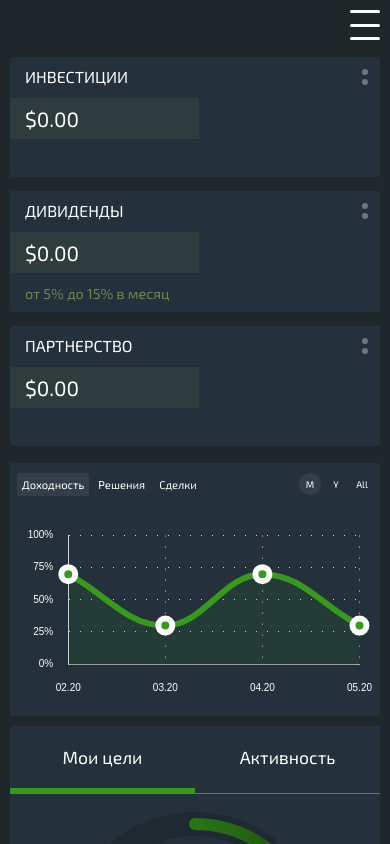
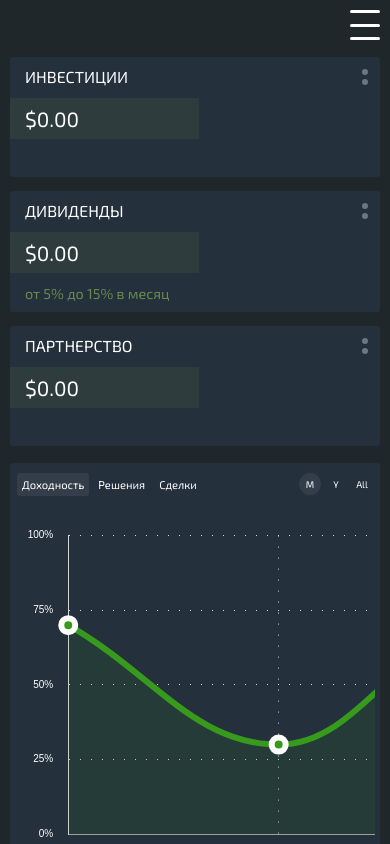
Before and after one commit to Gogabok/Invest-Project, a Vue app in the folder user-panel/: page / in a window 390 px wide. Shown: the top 844 px of the page. Built offline with nearby package versions, Linux system fonts and the light colour scheme.

Commit message:
adding modal module + some fixes

```diff
--- a/user-panel/public/style.css
+++ b/user-panel/public/style.css
@@ -234,8 +234,9 @@ select {
  html {
   /* position:relative;
   min-height: 100%; */
-  /* overflow-y: scroll; */
+  overflow-y: scroll;
   min-height: 100vh;
+  background: #20272B;
 }
 body {
   height:100%;
--- a/user-panel/src/App.vue
+++ b/user-panel/src/App.vue
@@ -3,7 +3,7 @@
     <!-- <div class="main-app-container"> -->
       <router-view/>
     <!-- </div> -->
-    <div class="modal-folder" v-show="this.$store.state.modalStore.modals.length > 0">
+    <div class="modal-folder" v-if="this.$store.state.modalStore.modals.length > 0">
       <modal></modal>
     </div>
   </div>
--- a/user-panel/src/components/dashboard/dashboard-graph.vue
+++ b/user-panel/src/components/dashboard/dashboard-graph.vue
@@ -1,6 +1,8 @@
 <template>
   <div class="dashboard-graph">
-    <canvas ref="canvas"></canvas>
+    <div class="dashboard-graph-zone">
+      <canvas ref="canvas"></canvas>
+    </div>
   </div>
 </template>
 
@@ -113,4 +115,21 @@ export default {
     max-width: 1200px;
     margin: 0px auto;
   }
+  @media screen and (max-width: 652px) {
+    .dashboard-graph-zone {
+      width: 700px;
+    }
+    .dashboard-graph {
+      overflow-x: auto;
+    }
+    .dashboard-graph::-webkit-scrollbar {
+      background: rgba(30, 44, 61, 0.7);
+      border-radius: 5px;
+      height: 5px;
+    }
+    .dashboard-graph::-webkit-scrollbar-thumb {
+      background: #2a3b50;
+      border-radius: 5px;
+    }
+  }
 </style>
--- a/user-panel/src/components/header/VUserCard.vue
+++ b/user-panel/src/components/header/VUserCard.vue
@@ -30,11 +30,13 @@ export default {
       list: [
         {
           title: "Редактировать",
-          link: "edit"
+          link: "main",
+          sublink: "profile"
         },
         {
           title: "Выйти",
-          link: "exit"
+          link: "exit",
+          sublink: "profile"
         }
       ]
     }
--- a/user-panel/src/components/header/index.vue
+++ b/user-panel/src/components/header/index.vue
@@ -39,9 +39,9 @@ export default {
   computed: {
     menuStyle() {
       if (document.body.clientWidth > 830) {
-        return `opacity: 1; max-height: 100%; padding: 5px; pointer-events: all;`;
+        return `opacity: 1; max-height: 100%; pointer-events: all;`;
       } else {
-        return this.isMenuOpen ? `opacity: 1; max-height: 100%; padding: 5px; pointer-events: all;` : "";
+        return this.isMenuOpen ? `opacity: 1; max-height: 100%; pointer-events: all;` : "";
       }
     }
   },
@@ -54,7 +54,7 @@ export default {
   padding: 20px 0px;
   display: flex;
   align-items: center;
-  transition-duration: 0.5s;
+    transition: opacity .5s;
   & * {
     font-family: "Exo 2";
     user-select: none;
@@ -164,7 +164,7 @@ export default {
     top: 0px;
     padding: 10px 20px !important;
     background: #20272b;
-    transition-duration: .5s;
+    transition: opacity .5s;
   }
   .navigation-wrapper {
     // display: none;
--- /dev/null
+++ b/user-panel/src/components/modals/main-modal.vue
@@ -0,0 +1,20 @@
+<template>
+  <div class="main-modal">
+    <main-nav></main-nav>
+    123
+  </div>
+</template>
+
+<script>
+import mainNav from "@/components/modals/main_submodals/main-navigation"
+export default {
+  name: "modal-main",
+  components: {
+    mainNav
+  }
+}
+</script>
+
+<style lang="scss" scoped>
+
+</style>
--- /dev/null
+++ b/user-panel/src/components/modals/main_submodals/main-navigation.vue
@@ -0,0 +1,34 @@
+<template>
+  <div class="main-navigation">
+    312
+  </div>
+</template>
+
+<script>
+export default {
+  data: () => ({
+    nav: [
+      {
+        title: "Профиль",
+        link: "profile"
+      },
+      {
+        title: "Безопасность",
+        link: "secure"
+      },
+      {
+        title: "Настройки",
+        link: "settings"
+      },
+      {
+        title: "Моб. приложение",
+        link: "app"
+      },
+    ]
+  })
+}
+</script>
+
+<style lang="scss" scoped>
+
+</style>
--- a/user-panel/src/components/modals/modal.vue
+++ b/user-panel/src/components/modals/modal.vue
@@ -3,20 +3,26 @@
     <div class="modal" v-for="(modal, index) in this.$store.state.modalStore.modals" :key="modal.component + index">
       <img ondragstart="return false;" @click="deleteModal(modal, index)" class="modal-close" src="../../assets/modals/close.svg" alt="">
       <div class="modal-wrapper">
-        {{ modal }}
+        <component :is="`modal-${modal.component}`"></component>
       </div>
     </div>
   </transition-group>
 </template>
 
 <script>
+import modalMain from "@/components/modals/main-modal"
 import store from '@/store'
 export default {
   name: "main-modal",
+  components: {
+    modalMain
+  },
   mounted() {
     document.getElementsByTagName('html')[0].style.overflow = "hidden"
+    document.getElementsByTagName('html')[0].style.paddingRight = "8px"
+    document.getElementsByClassName("navigation")[0].style.width = "calc(100% - 8px)"
     let overlay = document.getElementsByClassName("modal-overlay")[0]
-    overlay.addEventListener("click", function (e) {
+    overlay.addEventListener("mousedown", function (e) {
       if(e.target === overlay) {
         store.dispatch("modalStore/DELETE_ALL_MODALS")
       }
@@ -24,6 +30,8 @@ export default {
   },
   destroyed() {
     document.getElementsByTagName('html')[0].style.overflowY = "scroll"
+    document.getElementsByTagName('html')[0].style.paddingRight = "0px"
+    document.getElementsByClassName("navigation")[0].style.width = "100%"
   },
   methods: {
     deleteModal (modal, index) {
@@ -54,13 +62,13 @@ export default {
     transform: translate(-50%, -50%);
     width: 100%;
     height: 100%;
-    padding: 20px;
+    padding: 60px;
     box-sizing: border-box
   }
   .modal-close {
     position: absolute;
-    right: -20px;
-    top: -10px;
+    right: 20px;
+    top: 30px;
     cursor: pointer;
     user-select: none;
   }
--- a/user-panel/src/components/side-panel/modules/side-panel-targets.vue
+++ b/user-panel/src/components/side-panel/modules/side-panel-targets.vue
@@ -75,7 +75,8 @@ export default {
     this.$refs.progressBar.style.strokeDasharray = fullLength;
     this.getTargets();
     setTimeout(() => {
-      this.$refs.frame.style.opacity = 1;
+      this.$refs.frame ? this.$refs.frame.style.opacity = 1 : false
+
     }, 100);
     // Таймаут 300 просто для анимации
     setTimeout(() => {
--- a/user-panel/src/store/modalStore.js
+++ b/user-panel/src/store/modalStore.js
@@ -14,7 +14,8 @@ export default {
     addModal(state, payload) {
       state.modals.push(
         {
-          component: payload.link
+          component: payload.link,
+          subModal: payload.sublink
         }
       )
     },
```
